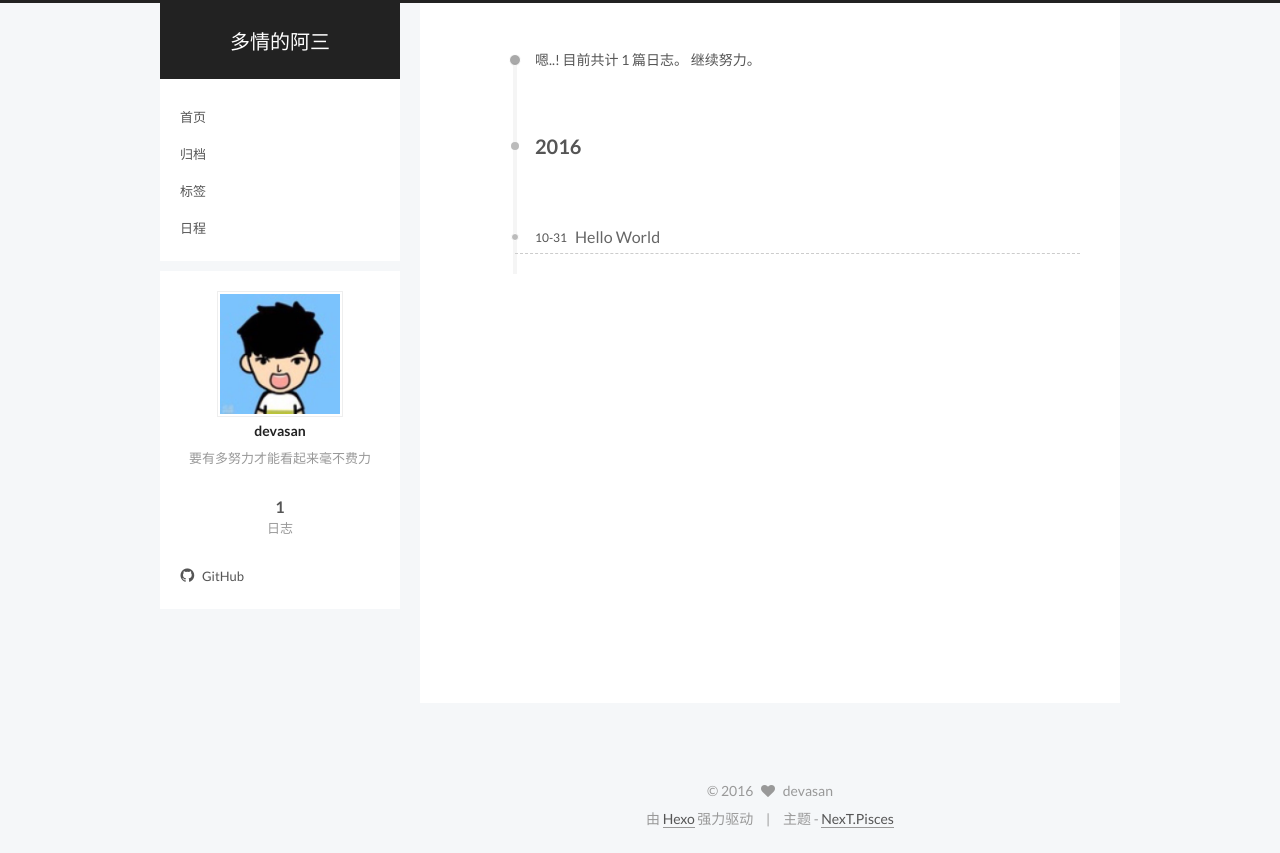
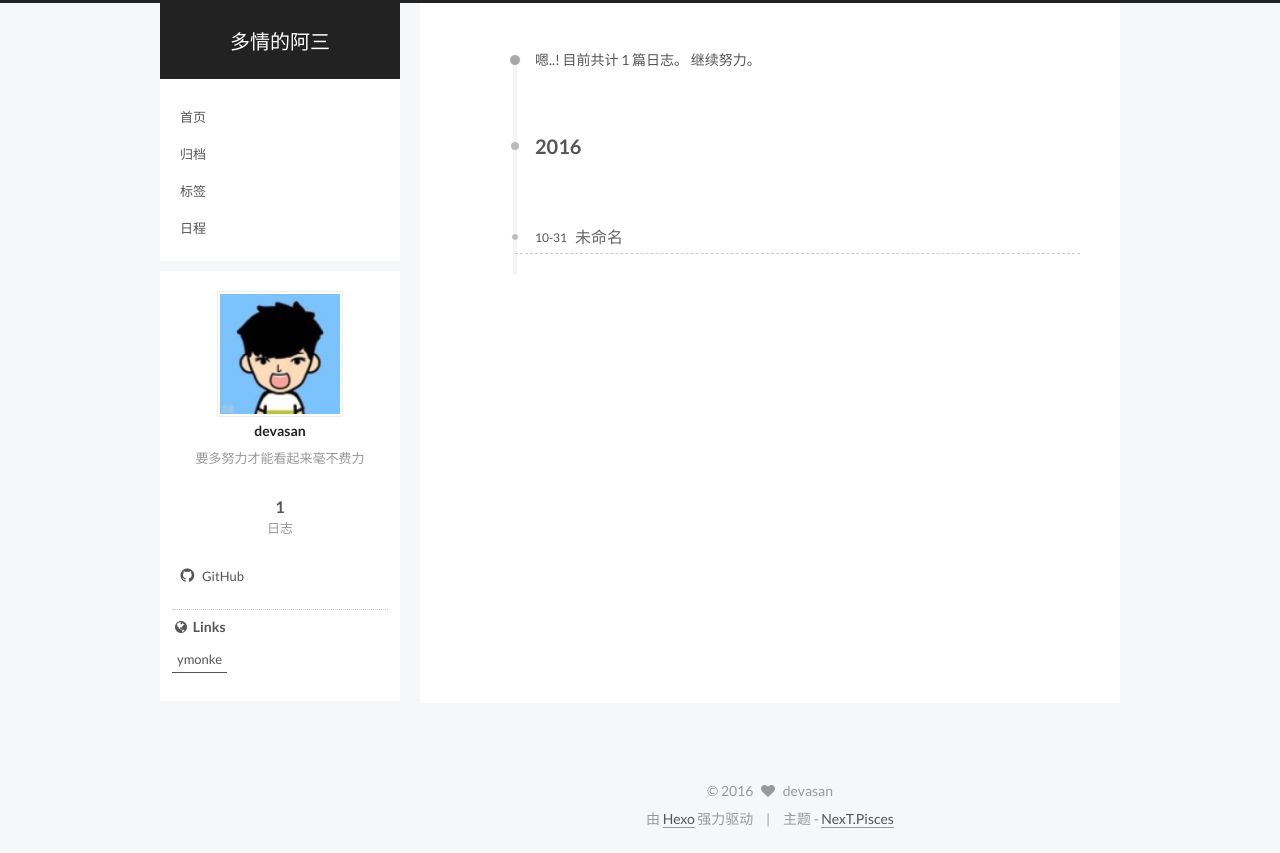
Before and after one commit to devasan/devasan.github.io, a plain HTML site: page archives/2016/10/index.html in a window 1280 px wide. Drawn offline with Linux system fonts and the light colour scheme.

Commit message:
Site updated: 2016-10-31 23:28:34

```diff
--- a/archives/2016/10/index.html
+++ b/archives/2016/10/index.html
@@ -84,15 +84,15 @@
 
 
 
-<meta name="description" content="要有多努力才能看起来毫不费力">
+<meta name="description" content="要多努力才能看起来毫不费力">
 <meta property="og:type" content="website">
 <meta property="og:title" content="多情的阿三">
 <meta property="og:url" content="http://devasan.com/archives/2016/10/index.html">
 <meta property="og:site_name" content="多情的阿三">
-<meta property="og:description" content="要有多努力才能看起来毫不费力">
+<meta property="og:description" content="要多努力才能看起来毫不费力">
 <meta name="twitter:card" content="summary">
 <meta name="twitter:title" content="多情的阿三">
-<meta name="twitter:description" content="要有多努力才能看起来毫不费力">
+<meta name="twitter:description" content="要多努力才能看起来毫不费力">
 
 
 
@@ -252,7 +252,7 @@
 
             <a class="post-title-link" href="/2016/10/31/hello-world/" itemprop="url">
 
-                <span itemprop="name">Hello World</span>
+                <span itemprop="name">未命名</span>
 
             </a>
 
@@ -310,7 +310,7 @@
                src="/images/devasan_avatar.png"
                alt="devasan" />
           <p class="site-author-name" itemprop="name">devasan</p>
-          <p class="site-description motion-element" itemprop="description">要有多努力才能看起来毫不费力</p>
+          <p class="site-description motion-element" itemprop="description">要多努力才能看起来毫不费力</p>
         </div>
         <nav class="site-state motion-element">
           <div class="site-state-item site-state-posts">
@@ -347,6 +347,20 @@
 
 
 
+
+          <div class="links-of-blogroll motion-element links-of-blogroll-inline">
+            <div class="links-of-blogroll-title">
+              <i class="fa  fa-fw fa-globe"></i>
+              Links
+            </div>
+            <ul class="links-of-blogroll-list">
+
+                <li class="links-of-blogroll-item">
+                  <a href="http://ymonke.com/" title="ymonke" target="_blank">ymonke</a>
+                </li>
+
+            </ul>
+          </div>
 
 
       </section>
```
Also changed, not shown: 2016/10/31/hello-world/index.html (+20 -6 lines), archives/2016/index.html (+19 -5 lines), archives/index.html (+19 -5 lines), index.html (+19 -5 lines).
